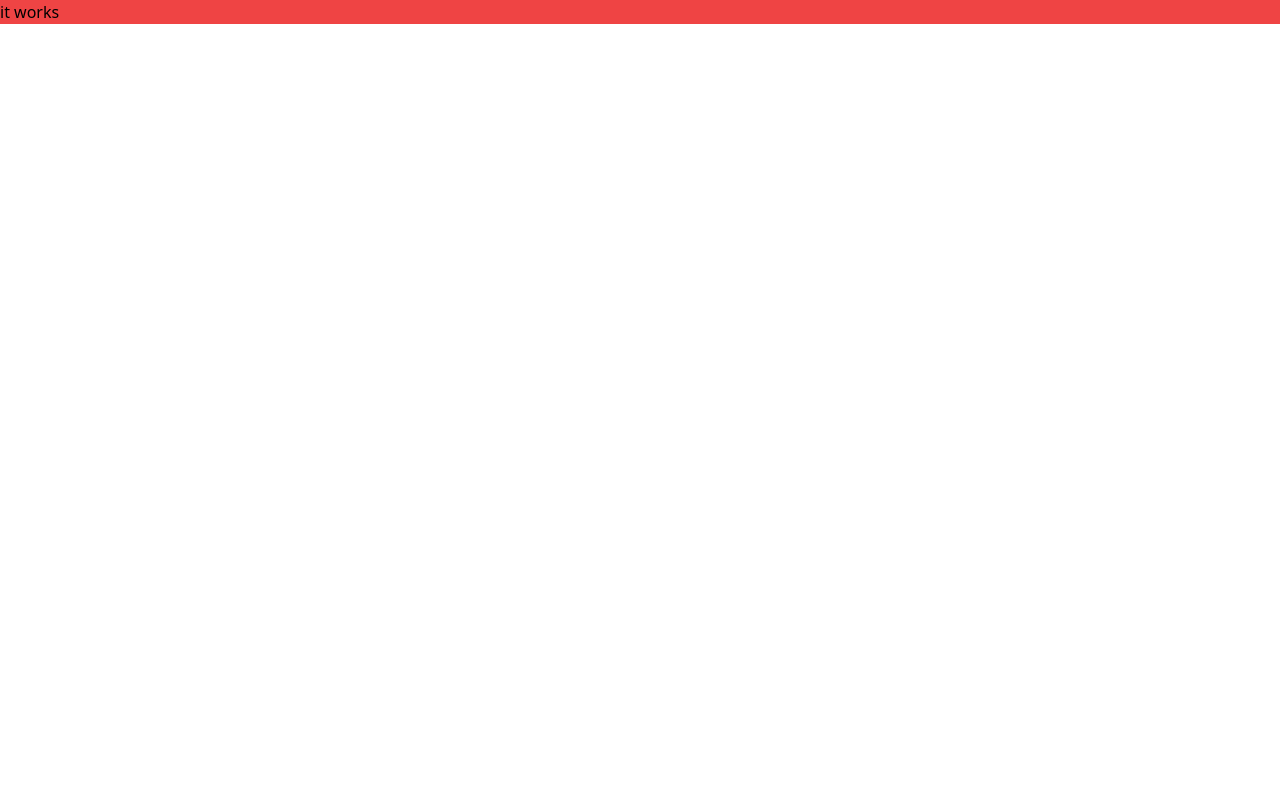
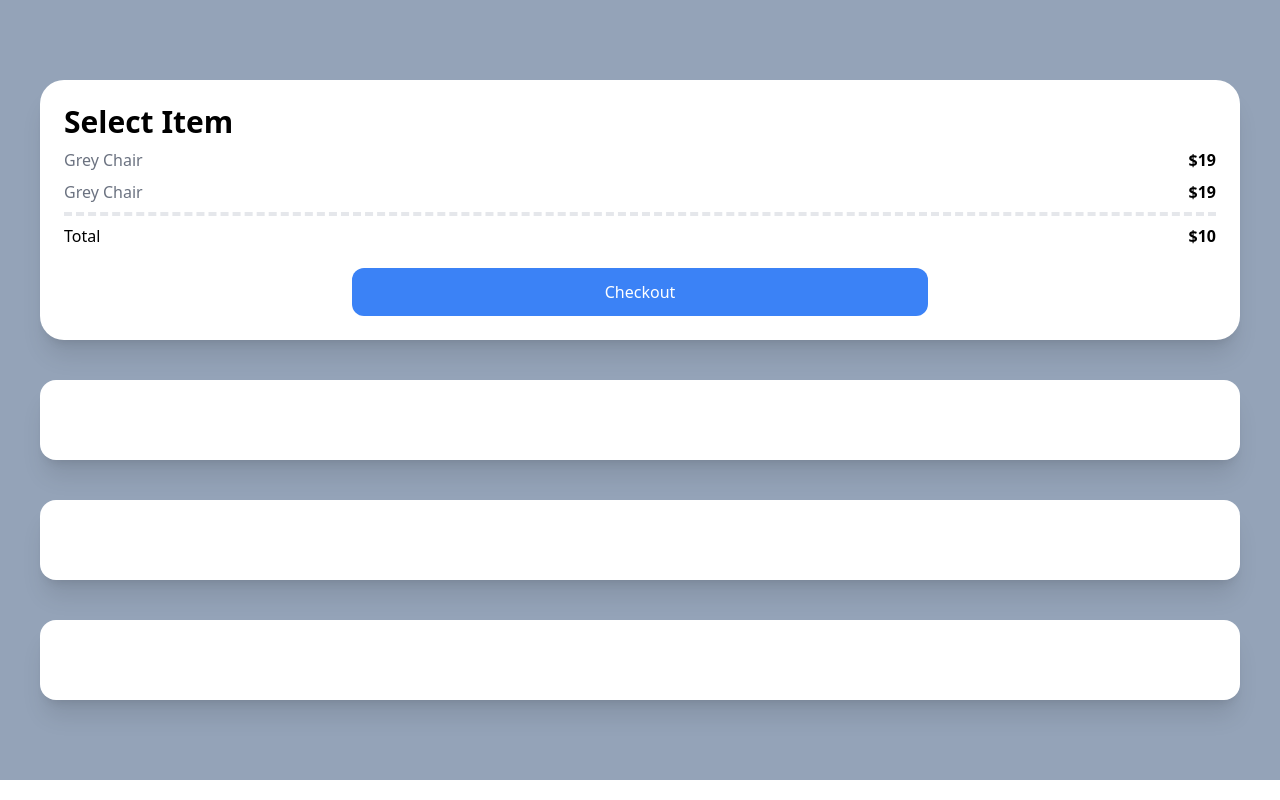
Before and after one commit to heegu0311/nomad-carrot-market, a Next.js app: page / in a window 1280 px wide. Built offline with nearby package versions, Linux system fonts and the light colour scheme.

Commit message:
feat: 4.1 Use basic css with tailwind

```diff
--- a/src/pages/index.tsx
+++ b/src/pages/index.tsx
@@ -1,7 +1,27 @@
 export default function Home() {
   return (
-    <div className="bg-red-500">
-      <h1 className="text-black">it works</h1>
+    <div className="bg-slate-400 py-20 px-10 grid gap-10">
+      <div className="bg-white p-6 rounded-3xl shadow-xl">
+        <span className="font-semibold text-3xl">Select Item</span>
+        <div className="flex justify-between my-2">
+          <span className="text-gray-500">Grey Chair</span>
+          <span className="font-semibold">$19</span>
+        </div>
+        <div className="flex justify-between my-2">
+          <span className="text-gray-500">Grey Chair</span>
+          <span className="font-semibold">$19</span>
+        </div>
+        <div className="flex justify-between mt-2 pt-2 border-t-4 border-dashed">
+          <span>Total</span>
+          <span className="font-semibold">$10</span>
+        </div>
+        <div className="mt-5 bg-blue-500 text-white p-3 text-center rounded-xl w-2/4 mx-auto">
+          Checkout
+        </div>
+      </div>
+      <div className="bg-white p-10 rounded-2xl shadow-xl"></div>
+      <div className="bg-white p-10 rounded-2xl shadow-xl"></div>
+      <div className="bg-white p-10 rounded-2xl shadow-xl"></div>
     </div>
   );
 }
```
